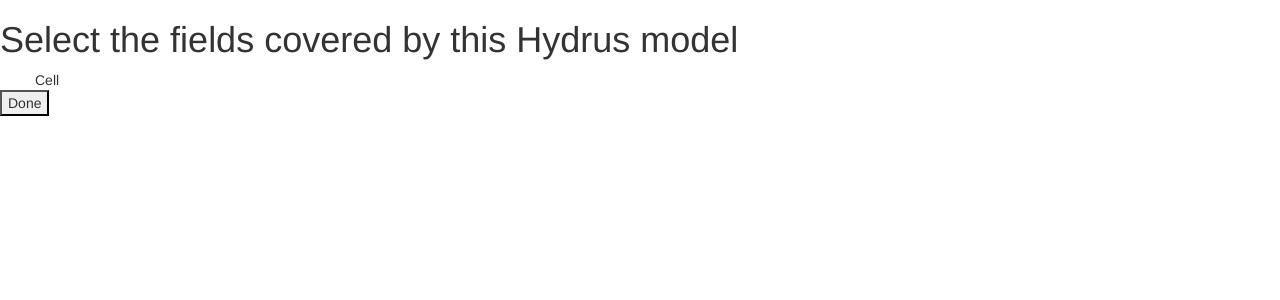
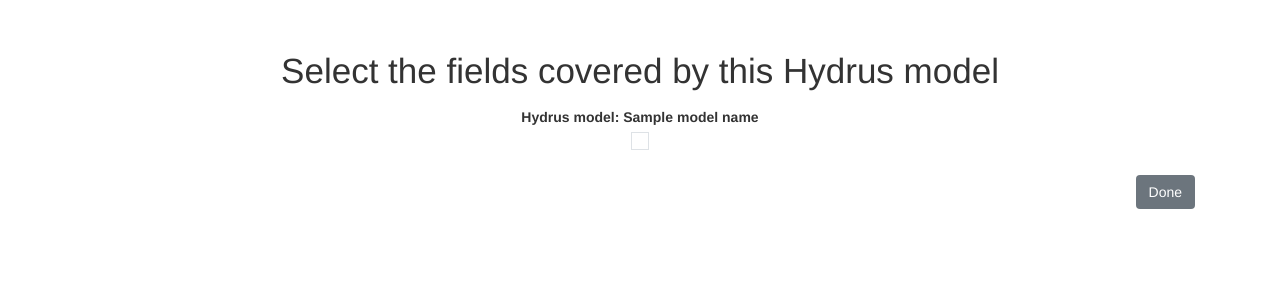
Before and after one commit to WaterlinePL/Hydrus-Modflow-Synergy-Engine, a Flask app: template server/templates/defineShapes.html in a window 1280 px wide. Shown: the part 62-362 px from the top of the page. Run offline with Flask 2, Linux system fonts and the light colour scheme; the template is opened without the code that fills it: most values are stand-ins (such as "Sample title", 1, 10 or a date in 2020); some libraries are stand-ins or nearby versions.

Commit message:
WATER-46 define shapes - bootstrap

```diff
--- a/server/static/js/defineShapes.js
+++ b/server/static/js/defineShapes.js
@@ -7,20 +7,22 @@
 
     let cell = document.getElementById(`cell_${row}_${col}`);
     shapeArray[row][col] = shapeArray[row][col] ? 0 : 1;
-    cell.style.backgroundColor = shapeArray[row][col] ? "red" : "white";
-
+    if( shapeArray[row][col] ){
+        cell.classList.add("bg-primary");
+    } else {
+        cell.classList.remove("bg-primary");
+    }
     console.log(shapeArray);
 
 }
 
-let rows_all =  document.getElementsByClassName("row");
+let rows_all =  document.getElementsByClassName("cell-row");
 let rows_total = rows_all.length
 let columns_total = rows_all[0].children.length
 console.log("rows: " + rows_total);
 console.log("columns: " + columns_total);
 
-let shapeArray = initializeArray(rows_total,columns_total);//{{rowAmount|safe}}, {{colAmount|safe}});
-
+let shapeArray = initializeArray(rows_total,columns_total);
 
 function handleSubmit(modelIdx) {
 
@@ -31,17 +33,21 @@
     request.onload = function() {
         let response = JSON.parse(this.responseText);
         if (response.status === "OK") {
-            document.getElementById("submitButton").style.visibility = "hidden";
-            document.getElementById("successMessage").style.visibility = "visible";
-            document.getElementById("nextModelButton").style.visibility = "visible";
+            showToast();
+            let nextModelId = parseInt(modelIdx)+1;
+            setTimeout(function(){
+                console.log("redirecting to next model...");
+                window.location.href = '/define-shapes/'+nextModelId;
+            }, 500);
+
         }
     }
 
     request.send(JSON.stringify(shapeArray));
-
 }
 
-function handleNextModel(modelIdx) {
-    console.log("redirecting to next model...");
-    window.location.href = '/define-shapes/' + modelIdx;
+function showToast() {
+    let myAlert = document.getElementById('successMessage');
+    let bsAlert = new bootstrap.Toast(myAlert);
+    bsAlert.show();
 }
--- a/server/templates/defineShapes.html
+++ b/server/templates/defineShapes.html
@@ -8,21 +8,52 @@
 {% block simulation_active %}active{% endblock %}
 
 {% block body %}
-<h1>Select the fields covered by this Hydrus model</h1>
-<div class="tableWrapper">
-    {% for row in rows %}
-        <div class="row">
-            {% for col in cols %}
-                <div class="cell" id="{{ 'cell_' + row + '_' + col }}" onclick="handleClick('{{row}}','{{col}}')">
-                    Cell &ensp;
-                </div>
-            {% endfor %}
+<div class="container mt-5" id="define-shapes-content">
+    <div class="row justify-content-md-center">
+        <div class="col-lg-9">
+            <div class="text-center">
+                <h1 class="display-4">Select the fields covered by this Hydrus model</h1>
+            </div>
         </div>
-    {% endfor %}
+    </div>
+    <div class="row justify-content-center my-2">
+        <strong>Hydrus model: {{ modelName }}</strong>
+    </div>
+
+    <div class="row justify-content-center my-2">
+        <div class="col-2-auto mx-2">
+            <table class="table table-sm">
+                <tbody>
+                {% for row in rows %}
+                <tr class="cell-row">
+                    {% for col in cols %}
+                    <td class="cell border border-1" id="{{ 'cell_' + row + '_' + col }}" onclick="handleClick('{{row}}','{{col}}')">
+                    </td>
+                    {% endfor %}
+                </tr>
+                {% endfor %}
+                </tbody>
+            </table>
+        </div>
+    </div>
+
+    <div class="row justify-content-end">
+        <div class="col-auto">
+            <button type="button" class="btn btn-secondary" id="submitButton" onclick="handleSubmit('{{ modelIndex }}')">Done</button>
+        </div>
+    </div>
 </div>
-<button id="submitButton" onclick="handleSubmit('{{ modelIndex }}')">Done</button>
-<h3 id="successMessage" style="visibility: hidden">Saved successfully</h3>
-<button id="nextModelButton" style="visibility: hidden" onclick="handleNextModel('{{ modelIndex+1 }}')">Next model</button>
+<div style="position: absolute; bottom: 20px; right: 20px;" class="w-25">
+    <div class="toast border border-success" role="alert" id="successMessage" aria-live="assertive" aria-atomic="true"
+         data-delay="2000" style="border-width: 4px !important;">
+        <div class="toast-header bg-success text-white">
+            <strong class="mr-auto">Success</strong>
+        </div>
+        <div class="toast-body">
+            Shape has been saved!
+        </div>
+    </div>
+</div>
 
 {% endblock %}
 
```
